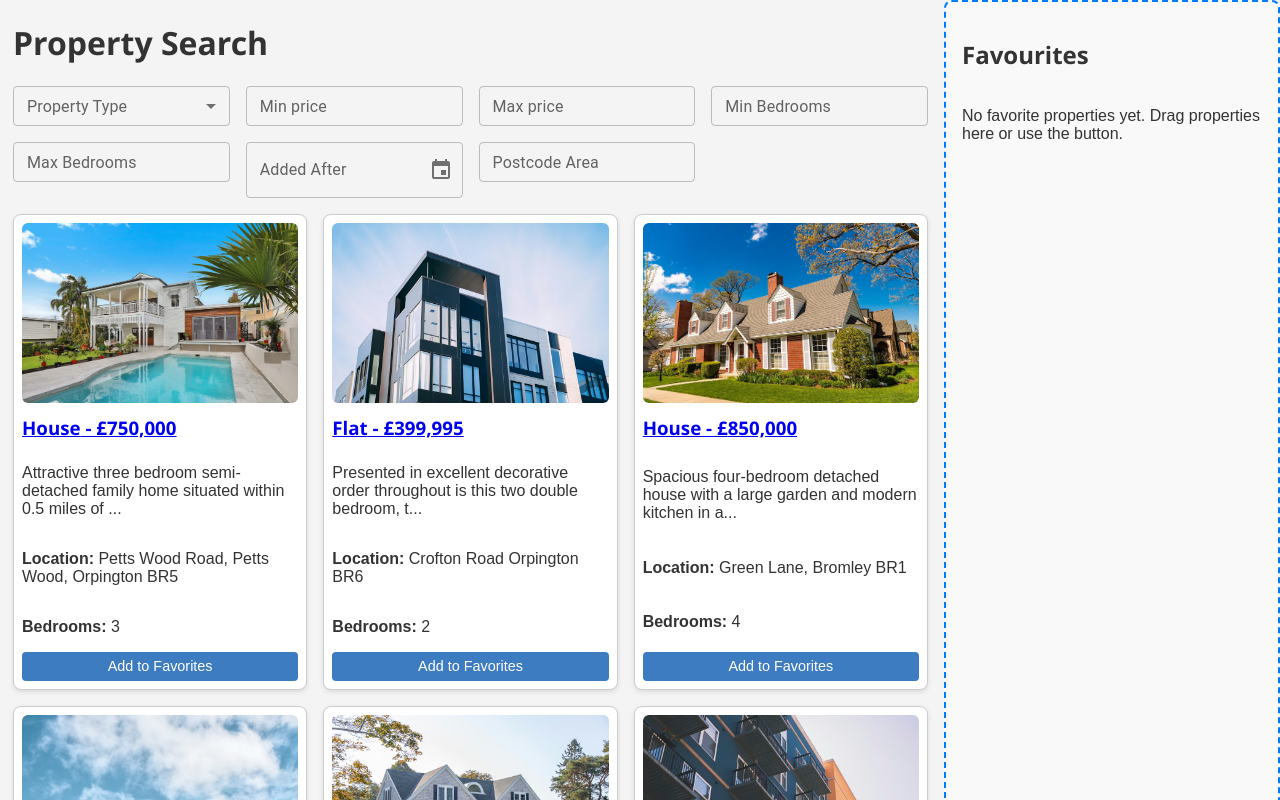
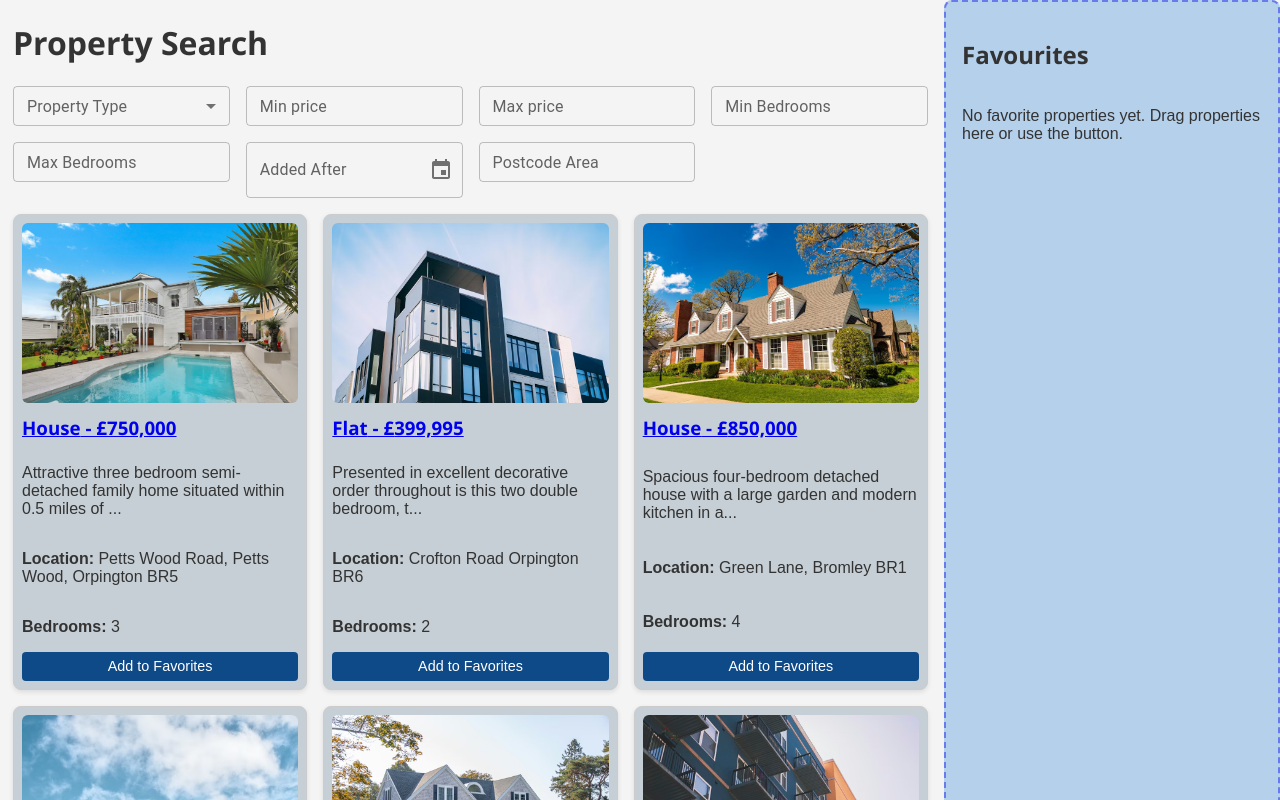
Before and after one commit to Naduniii/my-property-search-app, a React (Vite) app: page / in a window 1280 px wide. Shown: the top 800 px of the page. Built offline with nearby package versions, Linux system fonts and the light colour scheme.

Commit message:
Change styles

```diff
--- a/src/components/Favorites.jsx
+++ b/src/components/Favorites.jsx
@@ -84,7 +84,7 @@
         style={{ marginLeft: 'auto' }}
         aria-label="Remove from favourites"
       >
-        ❌
+        ✕
       </button>
     </li>
   );
@@ -113,10 +113,10 @@
       ref={drop}
       style={{
         flex: '0 0 300px',
-        border: '2px dashed #007bff',
+        border: '2px dashed #677becff',
         padding: '1rem',
         minHeight: '400px',
-        backgroundColor: isOver ? '#e6f0ff' : '#f9f9f9',
+        backgroundColor: isOver ? '#b8d0efff' : '#b5d0ebff',
         borderRadius: '8px',
         display: 'flex',
         flexDirection: 'column',
--- a/src/components/PropertyCard.jsx
+++ b/src/components/PropertyCard.jsx
@@ -17,10 +17,10 @@
        ref={drag}
        className="property-card"
        style={{
-        border: '1px solid #ccc',
+        border: '1px solid #ccccccff',
         borderRadius: '8px',
         padding: '0.5rem',
-        backgroundColor: '#fff',
+        backgroundColor: '#c6cfd5ff',
         opacity: isDragging ? 0.5 : 1,
         cursor: 'move',
         display: 'flex',
--- a/src/components/PropertyDetail.jsx
+++ b/src/components/PropertyDetail.jsx
@@ -65,7 +65,7 @@
                 height: '50px',
                 objectFit: 'cover',
                 borderRadius: '6px',
-                border: selectedImage === pic ? '2px solid #007bff': '1px solid #ccc',
+                border: selectedImage === pic ? '2px solid #5a96fcff': '1px solid #ccc',
                 cursor: 'pointer',
                }}
                onClick={() => setSelectedImage(pic)}
--- a/src/index.css
+++ b/src/index.css
@@ -11,7 +11,7 @@
 }
 button {
   cursor: pointer;
-  background-color: #3d7cc1;
+  background-color: #0e4988;
   border: none;
   padding: 0.4rem 0.8rem;
   color: white;
@@ -21,7 +21,7 @@
 }
 
 button:hover {
-  background-color: #0056b3;
+  background-color: #5a99dd;
 }
 .property-card, .favouritr-item{
   box-shadow: 0 2px 5px rgba(0,0,0,0.1);
```
